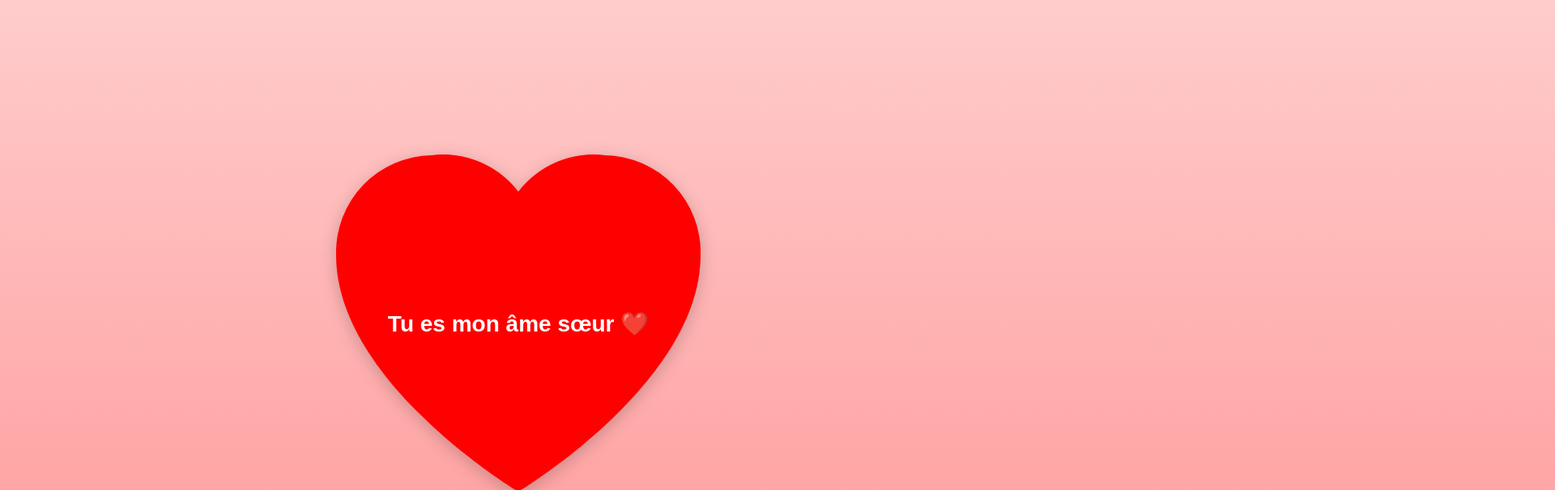
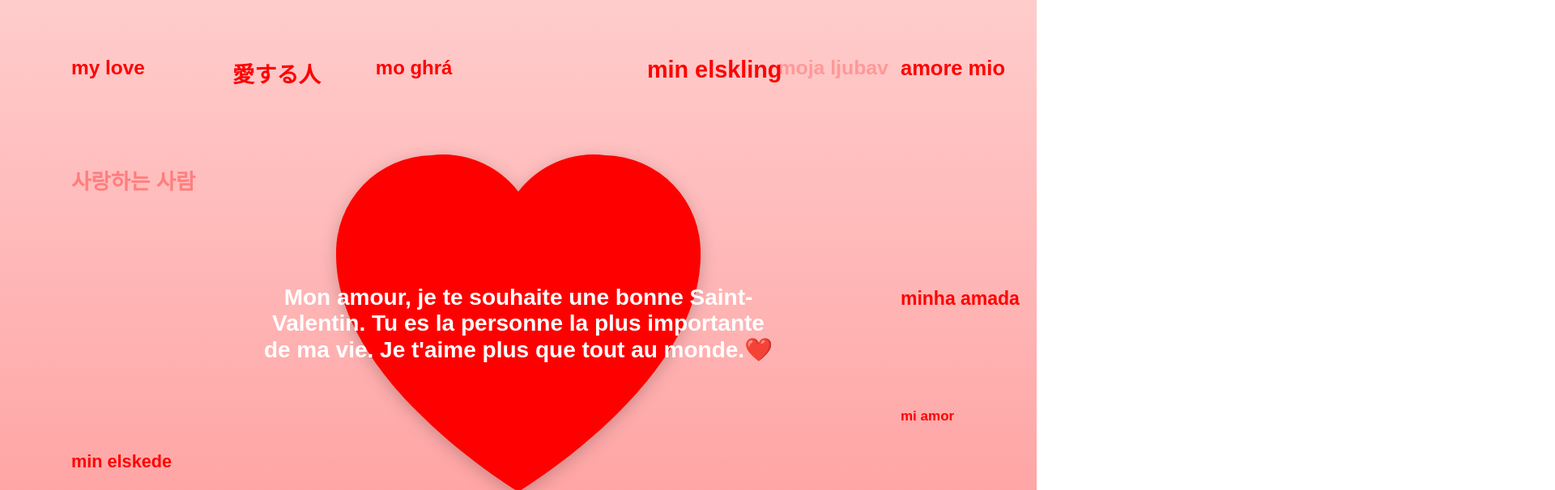
Before and after one commit to KevinMaze/saint-valentin, a plain HTML site: page index.html in a window 1280 px wide. Both pictures are taken after a click on the icon 640 px from the left and 400 px from the top of the page. Shown: the top 606 px of the page at 81% size, 1920 px wide, since content can reach past the window. Drawn offline with Linux system fonts and the light colour scheme.

Commit message:
fonctionnal site

```diff
--- a/index.html
+++ b/index.html
@@ -1,17 +1,28 @@
 <!DOCTYPE html>
-    <html lang="fr">
-        <head>
-        <meta charset="UTF-8">
-        <meta name="viewport" content="width=device-width, initial-scale=1.0">
-        <link rel="stylesheet" href="style.css">
+<html lang="en">
+    <head>
+        <meta charset="UTF-8" />
+        <meta name="viewport" content="width=device-width, initial-scale=1.0" />
+        <link rel="stylesheet" href="style.css" />
         <title>Pour mon amour ❤️</title>
-        </head>
-        <body>
-        <div id="message">Tu es mon âme sœur ❤️</div>
-        <svg id="heart" xmlns="http://www.w3.org/2000/svg" viewBox="0 0 32 29.6">
-            <path d="M23.6,0A8.36,8.36,0,0,0,16,3.2,8.36,8.36,0,0,0,8.4,0,8.55,8.55,0,0,0,0,8.8c0,11.2,16,20.8,16,20.8S32,20,32,8.8A8.55,8.55,0,0,0,23.6,0Z"/>
+    </head>
+    <body>
+        <div id="message">
+            Mon amour, je te souhaite une bonne Saint-Valentin. Tu es la
+            personne la plus importante de ma vie. Je t'aime plus que tout au
+            monde.❤️
+        </div>
+        <div id="word-container"></div>
+        <svg
+            id="heart"
+            xmlns="http://www.w3.org/2000/svg"
+            viewBox="0 0 32 29.6"
+        >
+            <path
+                d="M23.6,0A8.36,8.36,0,0,0,16,3.2,8.36,8.36,0,0,0,8.4,0,8.55,8.55,0,0,0,0,8.8c0,11.2,16,20.8,16,20.8S32,20,32,8.8A8.55,8.55,0,0,0,23.6,0Z"
+            />
         </svg>
 
         <script src="script.js"></script>
-        </body>
+    </body>
 </html>
--- a/script.js
+++ b/script.js
@@ -1,53 +1,145 @@
+document.addEventListener("DOMContentLoaded", () => {
     const words = [
-    "mon amour", "my love", "mein Schatz", "mi amor", "amore mio", "mo ghrá",
-    "min älskling", "moya lyubov", "min elskede", "minha amada", "愛する人", "사랑하는 사람",
-    "min kärlek", "min elskling", "moja ljubav", "meine Liebe", "mi querida",
-    "mój kochany", "az én szerelmem", "môj milovaný", "miluji tě", "můj miláček",
-    "la mia amata", "mijn lief", "min älskade", "min kjære", "min ástin",
-    "min kærlighed", "mou agapi", "moja láska", "moja ljubavi", "mon chéri",
-    "mijn schat", "mīļotais", "miluju tě", "mily krasávec", "mein Liebling",
-    "mi cielo", "mio amore", "mīlestība", "min dragoste", "mi amada",
-    "mana mīlestība", "ma bien-aimée", "minä rakastan sinua"
+        "mon amour",
+        "my love",
+        "mein Schatz",
+        "mi amor",
+        "amore mio",
+        "mo ghrá",
+        "min älskling",
+        "moya lyubov",
+        "min elskede",
+        "minha amada",
+        "愛する人",
+        "사랑하는 사람",
+        "min kärlek",
+        "min elskling",
+        "moja ljubav",
+        "meine Liebe",
+        "mi querida",
+        "az én szerelmem",
+        "môj milovaný",
+        "miluji tě",
+        // "můj miláček",
+        // "la mia amata",
+        // "mijn lief",
+        // "min älskade",
+        // "min kjære",
+        // "min ástin",
+        // "min kærlighed",
+        // "mou agapi",
+        // "moja láska",
+        // "moja ljubavi",
+        // "mijn schat",
+        // "mīļotais",
+        // "miluju tě",
+        // "mily krasávec",
+        // "mein Liebling",
+        // "mi cielo",
+        // "mio amore",
+        // "mīlestība",
+        // "min dragoste",
+        // "mi amada",
+        // "mana mīlestība",
     ];
 
+    const positions = [];
+
     function createWord(word) {
-    const span = document.createElement('span');
+        console.log(`Creating word: ${word}`);
+        const span = document.createElement("span");
         span.textContent = word;
-    span.className = 'word';
+        span.className = "word";
 
-    // Position around the heart
-    const angle = Math.random() * 360;
-    const radius = Math.random() * 200 + 150; // Adjust radius to position words around heart
-    const x = 50 + radius * Math.cos(angle * (Math.PI / 180));
-    const y = 50 + radius * Math.sin(angle * (Math.PI / 180));
+        let isOverlapping;
+        let x, y;
 
+        //     // Position autour du cœur
+        //     const angle = Math.random() * 360; // Angle aléatoire
+        //     const radius = Math.random() * 200 + 150; // Distance aléatoire depuis le cœur
+        //     const x = Math.min(
+        //         Math.max(10, 50 + radius * Math.cos(angle * (Math.PI / 180))),
+        //         90
+        //     );
+        //     const y = Math.min(
+        //         Math.max(10, 50 + radius * Math.sin(angle * (Math.PI / 180))),
+        //         90
+        //     );
+
+        //     console.log(
+        //         `Word: ${word}, Angle: ${angle}, Radius: ${radius}, X: ${x}, Y: ${y}`
+        //     );
+
+        //     // Position et taille aléatoire
+        //     span.style.top = `calc(${y}% - 10px)`;
+        //     span.style.left = `calc(${x}% - 40px)`;
+        //     span.style.fontSize = Math.random() * 16 + 14 + "px";
+
+        //     // Ajout à la page
+        //     document.body.appendChild(span);
+
+        //     // Apparition progressive
+        //     setTimeout(() => {
+        //         span.classList.add("appear");
+        //     }, Math.random() * 2000);
+        // }
+        do {
+            isOverlapping = false;
+            const angle = Math.random() * 360; // Angle en degrés
+            const radius = Math.random() * 200 + 150; // Rayon
+            x = Math.min(
+                Math.max(10, 50 + radius * Math.cos(angle * (Math.PI / 180))),
+                90
+            ); // Position x
+            y = Math.min(
+                Math.max(10, 50 + radius * Math.sin(angle * (Math.PI / 180))),
+                90
+            );
+
+            // Vérifiez si la position chevauche une autre
+            for (const pos of positions) {
+                const distance = Math.sqrt((x - pos.x) ** 2 + (y - pos.y) ** 2);
+                if (distance < 10) {
+                    // Ajustez cette valeur selon la taille des mots
+                    isOverlapping = true;
+                    break;
+                }
+            }
+        } while (isOverlapping);
+
+        // Ajouter la position validée au tableau
+        positions.push({ x, y });
+
+        // Positionner le mot
         span.style.top = `calc(${y}% - 10px)`;
         span.style.left = `calc(${x}% - 40px)`;
-    span.style.fontSize = Math.random() * 16 + 14 + 'px';
+        span.style.fontSize = Math.random() * 16 + 14 + "px";
 
+        // Ajouter le mot au DOM
         document.body.appendChild(span);
 
+        // Apparition progressive
         setTimeout(() => {
-    span.classList.add('appear');
-    }, Math.random() * 2000); // Slight delay for random appearance
+            span.classList.add("appear");
+        }, Math.random() * 2000);
     }
 
     function showHeart() {
-    const heart = document.getElementById('heart');
-    heart.style.transform = 'translate(-50%, -50%) scale(1)';
-
-    heart.addEventListener('click', () => {
-    heart.classList.add('clicked');
+        const heart = document.getElementById("heart");
+        heart.style.transform = "translate(-50%, -50%) scale(1)";
+        heart.addEventListener("click", () => {
+            heart.classList.add("clicked");
             setTimeout(() => {
-        document.getElementById('message').style.display = 'block';
+                document.getElementById("message").style.display = "block";
             }, 300);
         });
     }
 
-// Display words at intervals
+    // Affichage des mots
     words.forEach((word, index) => {
         setTimeout(() => createWord(word), index * 500);
     });
 
-// Show the heart after a delay
+    // Apparition du cœur
     setTimeout(showHeart, 2000);
+});
--- a/style.css
+++ b/style.css
@@ -1,19 +1,29 @@
 body {
     margin: 0;
     height: 100vh;
+    width: 100vw;
     background: linear-gradient(to bottom, #ffcccc, #ff9999);
     overflow: hidden;
     font-family: Arial, sans-serif;
     position: relative;
+    overflow: hidden;
 }
 
 .word {
     position: absolute;
-    color: red; /* Match the heart's color */
+    color: red;
     font-weight: bold;
-    user-select: none;
-    transition: transform 0.3s ease, opacity 1s ease;
+    transition: opacity 1s ease-in, transform 0.3s ease-in-out;
     opacity: 0;
+}
+
+#word-container {
+    position: absolute;
+    width: 100%;
+    height: 100%;
+    top: 0;
+    left: 0;
+    pointer-events: none;
 }
 
 .word.appear {
@@ -37,8 +47,8 @@ body {
     filter: drop-shadow(0 5px 10px rgba(0, 0, 0, 0.2));
     transition: transform 2s ease;
     cursor: pointer;
-    box-shadow: 0 0 0 0 rgba(255, 71, 84, .7);
-    animation: battement 2s infinite cubic-bezier(.66, 0, 0, 1);
+    box-shadow: 0 0 0 0 rgba(255, 71, 84, 0.7);
+    animation: battement 2s infinite cubic-bezier(0.66, 0, 0, 1);
 }
 
 #heart:hover {
@@ -51,7 +61,8 @@ body {
 }
 
 @keyframes heartbeat {
-    0%, 100% {
+    0%,
+    100% {
         transform: translate(-50%, -50%) scale(1);
     }
     50% {
```
Lines whose indentation alone changed are shown as unchanged.
